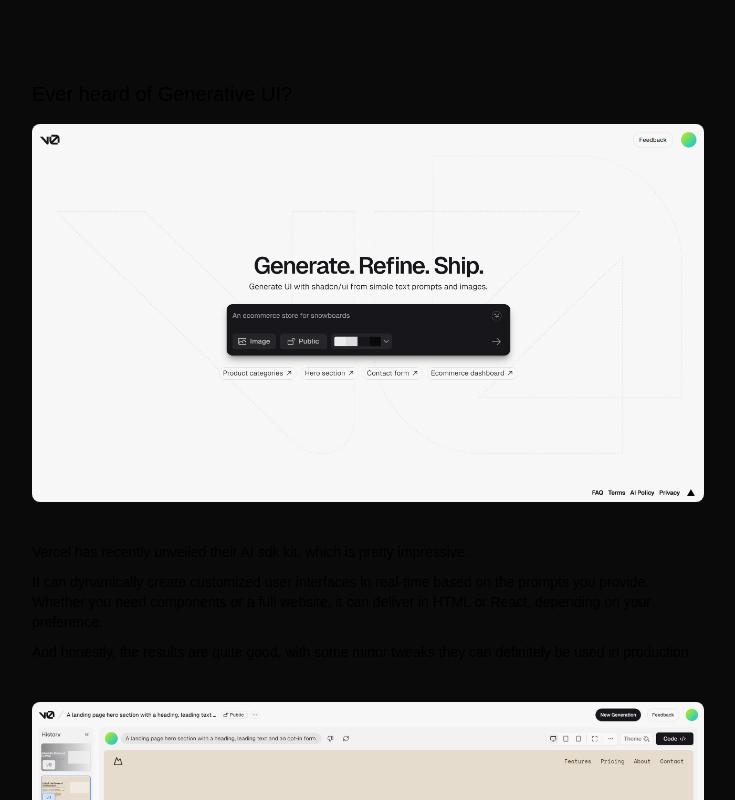
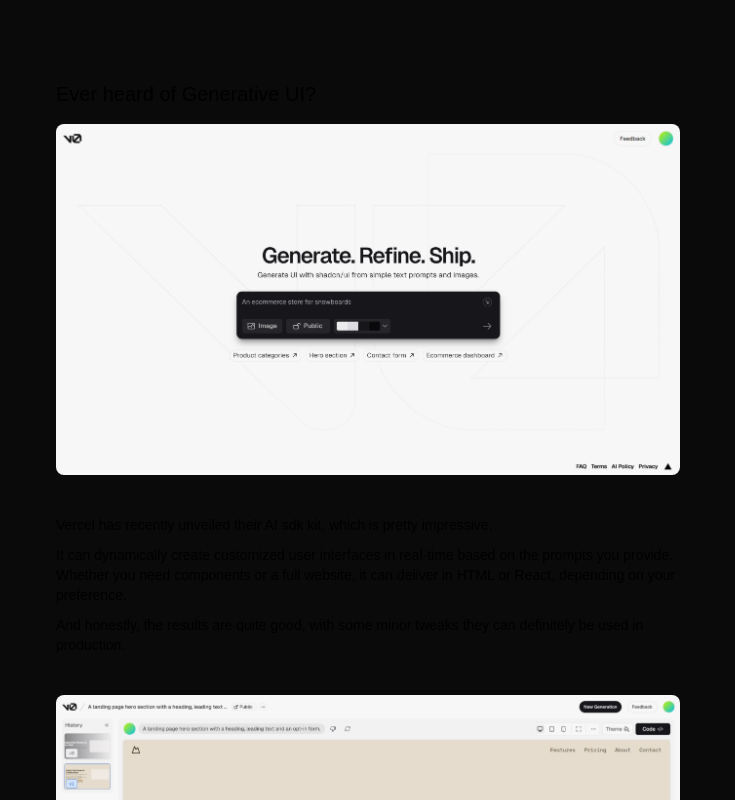
Before and after one commit to sleepycat-web/axon-newsletter, a Next.js app: page /edition-1 in a window 1280 px wide. Shown: the top 800 px of the page, without its empty margins (272-1007 px from the left). Built offline with nearby package versions, Linux system fonts and the light colour scheme.

Commit message:
see comm

```diff
--- a/app/edition-1/page.tsx
+++ b/app/edition-1/page.tsx
@@ -10,14 +10,13 @@
 
 export default function TracingBeamDemo() {
   return (
-    <div className="bg-neutral-950">
+    <div className="bg-neutral-950 font-poppins ">
       <div className="navbar w-full ">
         <Link href="/" className="btn btn-ghost text-lg">
           <FontAwesomeIcon icon={faArrowLeft} />
         </Link>
       </div>
-      <TracingBeam className="  font-poppins px-6">
-        <div className="max-w-2xl mx-auto antialiased pt-4 relative">
+      <div className="max-w-2xl mx-auto antialiased px-6 pt-4 relative">
         <div className="mb-10">
           <p className={twMerge("text-xl mb-4")}>
             Ever heard of Generative UI?
@@ -36,10 +35,10 @@
             </p>
 
             <p>
-                It can dynamically create customized user interfaces in
-                real-time based on the prompts you provide. Whether you need
-                components or a full website, it can deliver in HTML or React,
-                depending on your preference.
+              It can dynamically create customized user interfaces in real-time
+              based on the prompts you provide. Whether you need components or a
+              full website, it can deliver in HTML or React, depending on your
+              preference.
             </p>
             <p>
               And honestly, the results are quite good, with some minor tweaks
@@ -97,7 +96,7 @@
           </div>
         </div>
       </div>
-      </TracingBeam>
+      <TracingBeam> </TracingBeam>
       <Footer />
     </div>
   );
--- a/components/ui/tracing-beam.tsx
+++ b/components/ui/tracing-beam.tsx
@@ -1,4 +1,4 @@
-"use client";
+
 import React, { useEffect, useRef, useState } from "react";
 import { motion, useTransform, useScroll, useSpring } from "framer-motion";
 import { cn } from "@/lib/utils";
```
Lines whose indentation alone changed are shown as unchanged.
